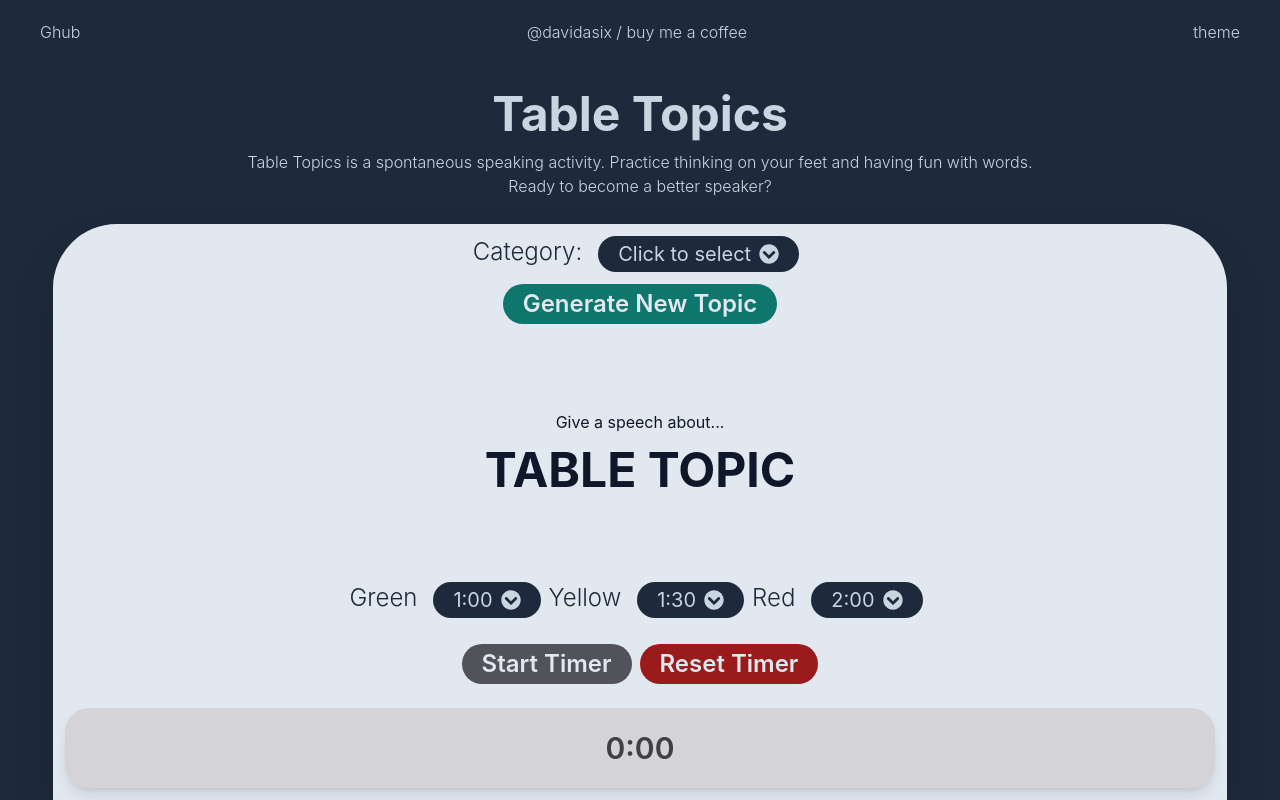
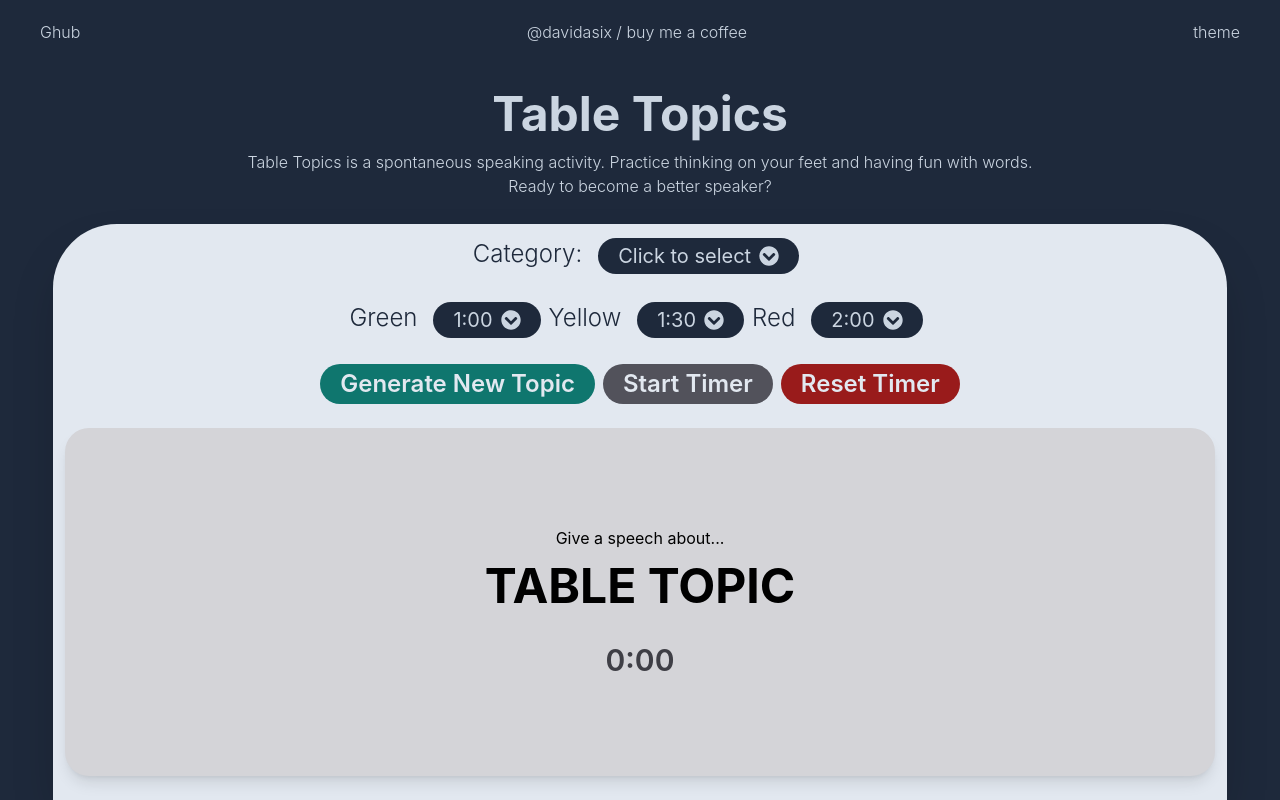
Before and after one commit to DavidASix/table-topics-webapp, a React (Create React App) app in the folder table-topics/: page / in a window 1280 px wide. Built offline with nearby package versions, Linux system fonts and the light colour scheme.

Commit message:
Restructured page to optimize size and timer visibility

```diff
--- a/table-topics/src/App.js
+++ b/table-topics/src/App.js
@@ -130,20 +130,10 @@ function App() {
               selectedOption={category}
               onOptionChange={(category) => setCategory(category)}
             />
-            <Button
-              text="Generate New Topic"
-              className="mt-3"
-              onClick={() => alert("Generating new topic...")}
-            />
-          </div>
-
-          <div className="w-full flex-1 flex flex-col justify-center items-center text-slate-900">
-            <span>Give a speech about...</span>
-            <span className="text-5xl font-bold mt-3">TABLE TOPIC</span>
           </div>
 
           <div className="w-full flex-1 flex flex-col">
-            <div className="w-full min-h-16 py-3 flex flex-col md:flex-row justify-center items-center">
+            <div className="w-full min-h-16 flex flex-col md:flex-row justify-center items-center">
               <DropDown
                 className={"mb-3 md:mb-0"}
                 text="Green"
@@ -166,9 +156,17 @@ function App() {
                 onOptionChange={(value) => setRed(value)}
               />
             </div>
-            <div className="w-full min-h-16 py-3 flex flex-col md:flex-row justify-center items-center">
+
+            <div className="w-full min-h-16 flex flex-col md:flex-row justify-center items-center">
               <Button
-                className={'bg-zinc-600 me-1'}
+                text="Generate New Topic"
+                className="me-1 mb-1 md:mb-0"
+                onClick={() => alert("Generating new topic...")}
+              />
+
+              <div className="flex">
+                <Button
+                  className="bg-zinc-600 mx-1 mb-1 md:mb-0"
                   text={
                     timerActive
                       ? "Pause Timer"
@@ -178,18 +176,25 @@ function App() {
                   }
                   onClick={() => onStartStopClick()}
                 />
+
                 <Button
                   text={"Reset Timer"}
-                className="bg-red-800 ms-1"
+                  className="bg-red-800 ms-1 mb-1 md:mb-0"
                   onClick={() => onResetClick()}
                 />
               </div>
+            </div>
+
             <div
-              className={`flex-1 flex justify-center items-center mx-3 my-3
+              className={`flex-1 flex flex-col justify-center items-center mx-3 my-3 mb-6
               transition-colors duration-500
               rounded-3xl shadow-lg ring-3 ${timerColor.ring} ${timerColor.bg}`}
             >
-              <span className={`text-3xl font-semibold transition-colors duration-500 ${timerColor.text}`}>
+              <span>Give a speech about...</span>
+              <span className="text-5xl font-bold mt-3 mb-8">TABLE TOPIC</span>
+              <span
+                className={`text-3xl font-semibold transition-colors duration-500 ${timerColor.text}`}
+              >
                 {formatTime(timer)}
               </span>
             </div>
--- a/table-topics/src/styles/output.css
+++ b/table-topics/src/styles/output.css
@@ -614,6 +614,11 @@ video {
   margin-bottom: 0.75rem;
 }
 
+.mx-1 {
+  margin-left: 0.25rem;
+  margin-right: 0.25rem;
+}
+
 .mb-3 {
   margin-bottom: 0.75rem;
 }
@@ -652,6 +657,26 @@ video {
 
 .ms-1 {
   margin-inline-start: 0.25rem;
+}
+
+.me-3 {
+  margin-inline-end: 0.75rem;
+}
+
+.mb-5 {
+  margin-bottom: 1.25rem;
+}
+
+.mb-8 {
+  margin-bottom: 2rem;
+}
+
+.mb-1 {
+  margin-bottom: 0.25rem;
+}
+
+.mb-6 {
+  margin-bottom: 1.5rem;
 }
 
 .block {
```
Lines whose indentation alone changed are shown as unchanged.
